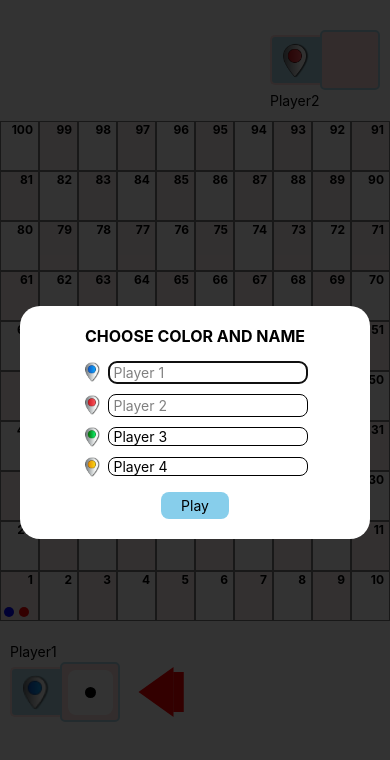
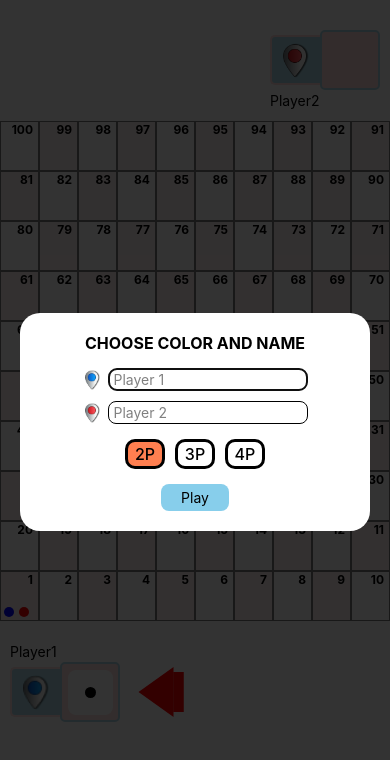
Before and after one commit to srikanth41684/snakeAndLadder, a React Native app: screen /play in a window 390 px wide. Shown: the top 760 px of the page. Built offline with nearby package versions, Linux system fonts and the light colour scheme.

Commit message:
number of player set

```diff
--- a/scr/main/screens/PlayGameScreen.js
+++ b/scr/main/screens/PlayGameScreen.js
@@ -19,16 +19,7 @@ const PlayGameScreen = () => {
   const [commObj, setCommObj] = useState({
     NumbersArray: [],
     modal: true,
-    numberOfPlayers: [
-      {
-        playerNumber: 1,
-        playerName: '',
-      },
-      {
-        playerNumber: 2,
-        playerName: '',
-      },
-    ],
+    numberOfPlayers: 2,
     player: 'p1',
     diseNumber: 1,
     playerOneName: '',
@@ -915,6 +906,7 @@ const PlayGameScreen = () => {
                     />
                   </View>
                 </View>
+                {commObj.numberOfPlayers > 2 && (
                   <View
                     style={{
                       flexDirection: 'row',
@@ -953,6 +945,8 @@ const PlayGameScreen = () => {
                       />
                     </View>
                   </View>
+                )}
+                {commObj.numberOfPlayers > 3 && (
                   <View
                     style={{
                       flexDirection: 'row',
@@ -991,8 +985,9 @@ const PlayGameScreen = () => {
                       />
                     </View>
                   </View>
+                )}
               </View>
-              {/* <View
+              <View
                 style={{
                   flexDirection: 'row',
                   gap: 10,
@@ -1034,7 +1029,7 @@ const PlayGameScreen = () => {
                     </View>
                   );
                 })}
-              </View> */}
+              </View>
               <View>
                 <TouchableWithoutFeedback
                   onPress={() => {
```
Lines whose indentation alone changed are shown as unchanged.
